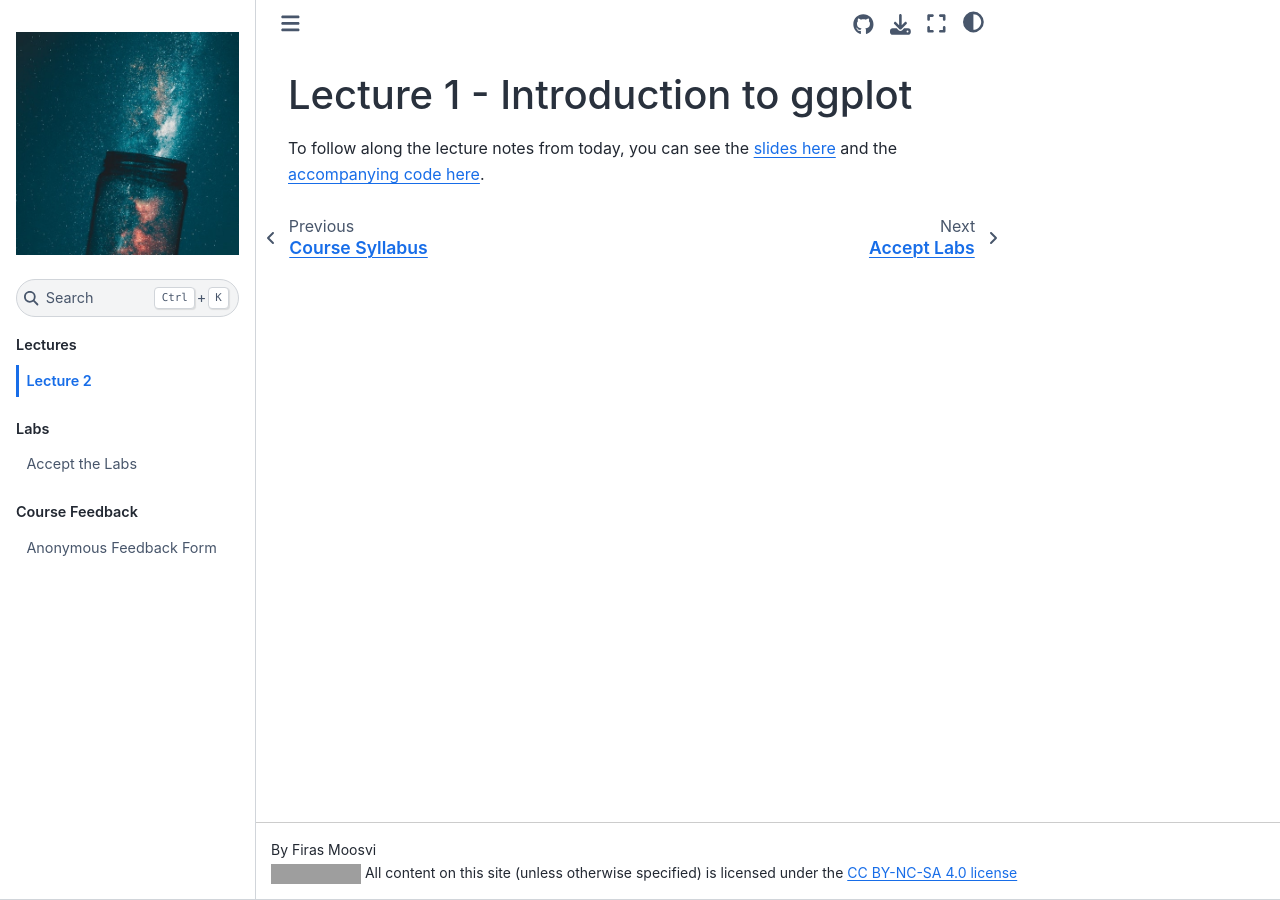
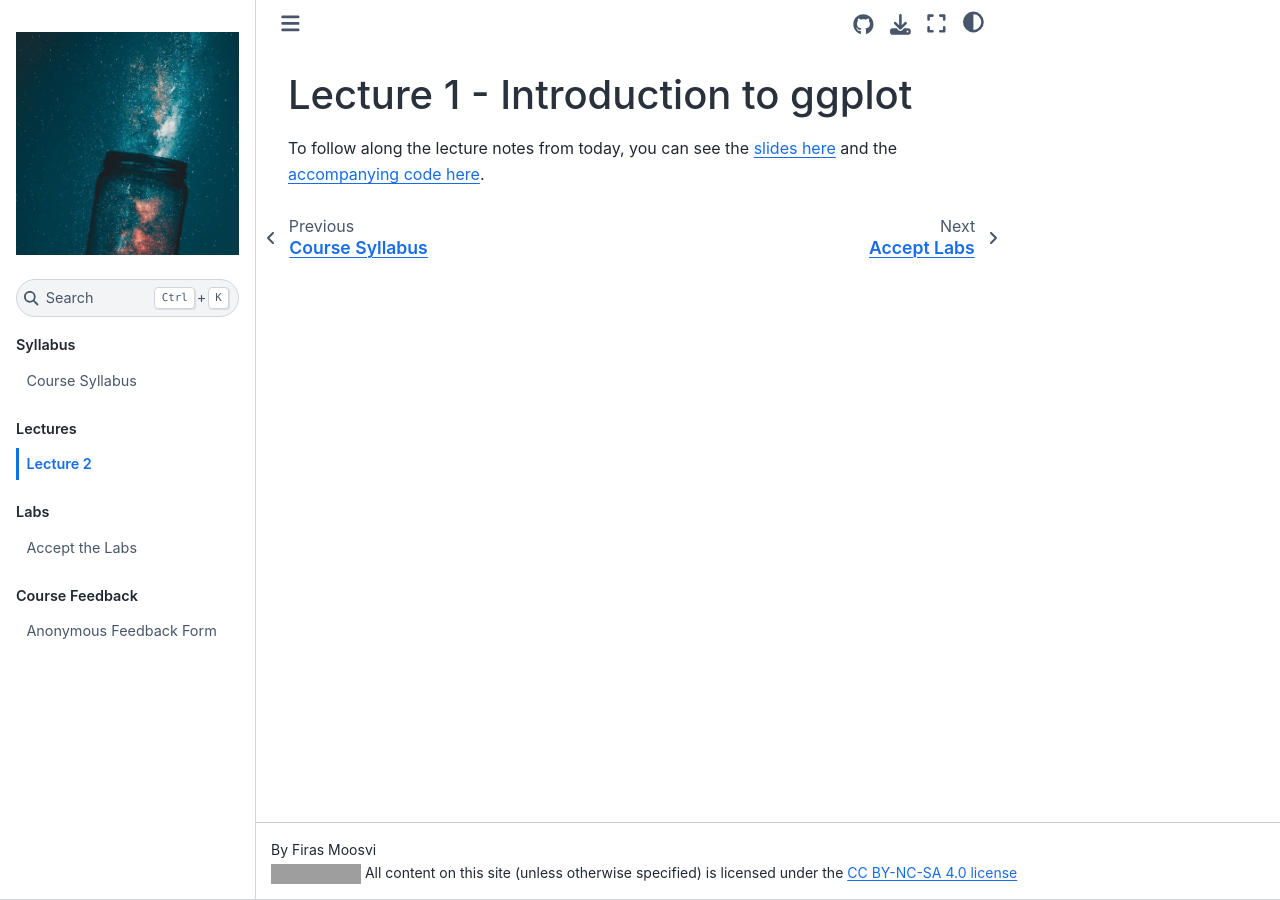
Before and after one commit to ubco-cmps/data550_course, a Jupyter Book: the page built from class/Lecture2.md, in a window 1280 px wide. Built offline with Jupyter Book 1.0.4 settings and Sphinx 7.4.7 and the Sphinx Book theme 1.1.4, drawn with Linux system fonts in a browser that asks for light colours; pages that are not in the unit, such as notebooks, are missing from menus; grey boxes are pictures that could not be loaded.

Commit message:
finalize course

```diff
--- a/_toc.yml
+++ b/_toc.yml
@@ -1,4 +1,8 @@
 - file: about/syllabus
+
+- part: Syllabus
+  chapters:
+    - file: about/syllabus2
 
 - part: Lectures
   chapters:
```
